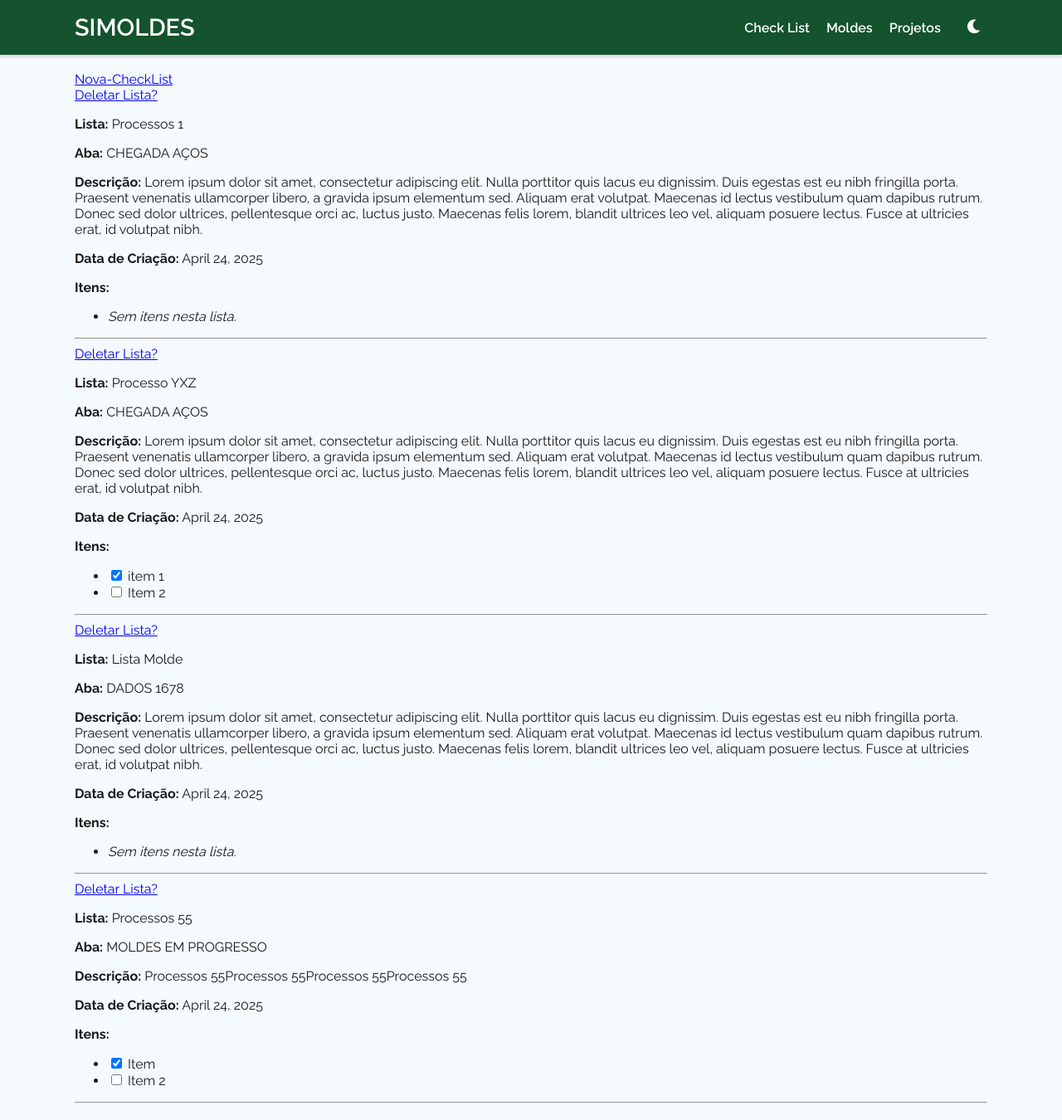
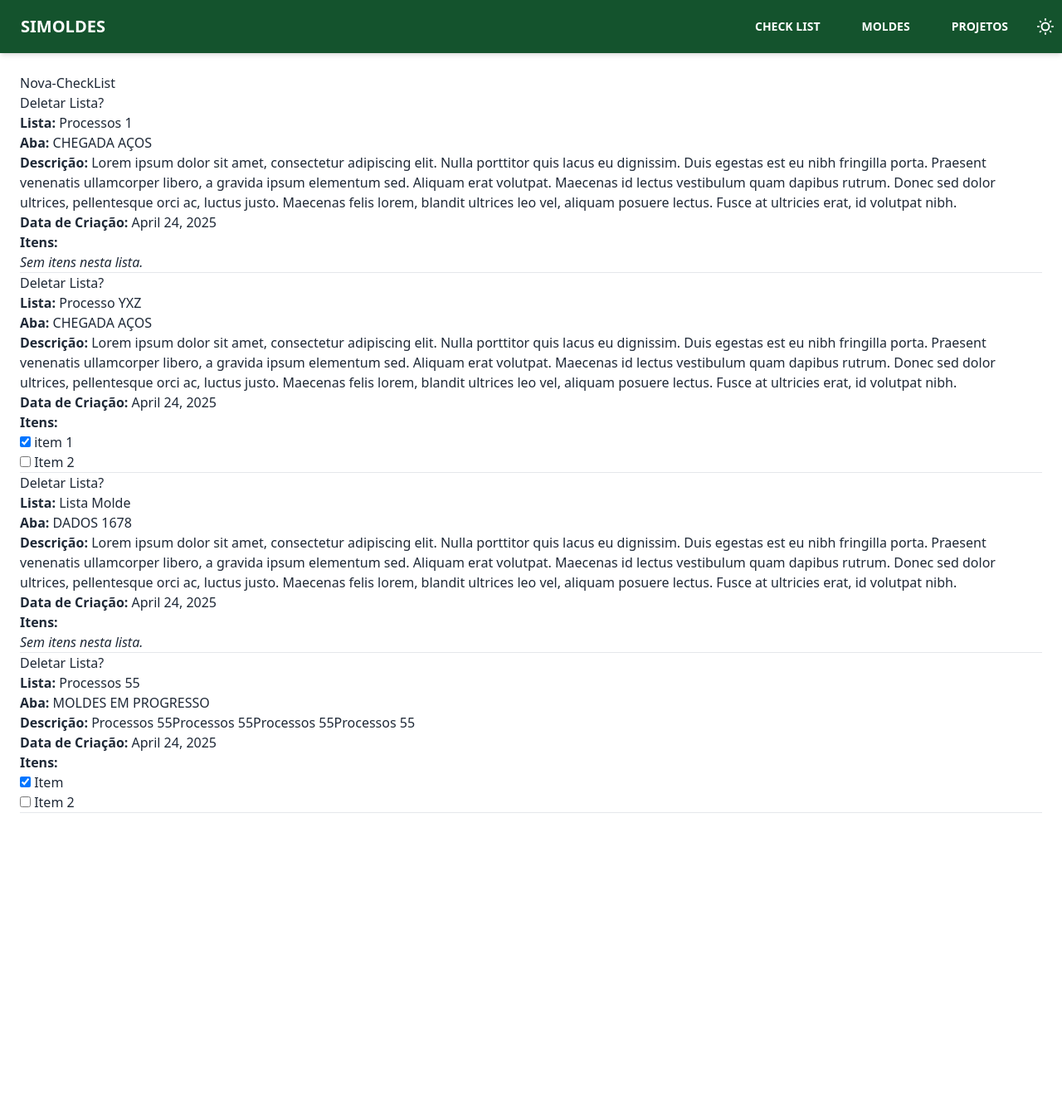
Before and after one commit to empyzz/Excel-InterfaceAPP, a Django app: page /Checklist/ in a window 1280 px wide. Shown: the whole page at 83% size. After the commit the page ends 980 px from the top, so only its background shows below. Run offline with Django 5.2, Linux system fonts and the light colour scheme; data comes from the database, SQL or seed files in the repository; both versions use the stored data as it was after the commit; some libraries are stand-ins or nearby versions.

Commit message:
Tailwind

```diff
--- a/static/css/home.css
+++ b/static/css/home.css
@@ -1,251 +1,69 @@
-@import url('https://fonts.googleapis.com/css2?family=Raleway:wght@400;600;700&display=swap');
+:root {
 
-:root {
-  --bg-light: #f5faff;
-  --text-light: #1a1a1a;
-  --primary: #14532d;
-  --accent: #0f3e21;
-  --bg-dark: #1c1c1c;
-  --text-dark: #f1f1f1;
+  --color-bg-light: #f5faff;
+  --color-text-light: #1a1a1a;
+
+
+  --color-bg-dark: #1c1c1c;
+  --color-text-dark: #f1f1f1;
+
+
+  --color-primary: #14532d;
+  --color-accent: #0f3e21;
 }
 
-body {
-  font-family: 'Raleway', sans-serif;
-  margin: 0;
-  background-color: var(--bg-light);
-  color: var(--text-light);
-  transition: background-color 0.3s, color 0.3s;
+.bg-light {
+  background-color: var(--color-bg-light);
 }
 
-.dark-mode {
-  background-color: var(--bg-dark);
-  color: var(--text-dark);
+
+.text-light {
+  color: var(--color-text-light);
 }
 
-/* Header/Navbar */
-.main-header {
-  background-color: var(--primary);
-  color: white;
-  padding: 1rem;
-  box-shadow: 0 2px 4px rgba(0,0,0,0.2);
+
+.bg-dark {
+  background-color: var(--color-bg-dark);
 }
 
-.navbar-container {
-  max-width: 1100px;
-  margin: 0 auto;
-  display: flex;
-  align-items: center;
-  justify-content: center;
+
+.text-dark {
+  color: var(--color-text-dark);
 }
 
-.logo {
-  flex: 1;
-  font-size: 1.8rem;
-  font-weight: 700;
-  order: 0;
+.bg-primaryy {
+  background-color: var(--color-primary);
 }
 
-.navbar {
-  display: flex;
-  justify-content: center;
-  align-items: center;
-  gap: 20px;
-  order: 1;
-  padding-right: 25px;
+.bg-accent {
+  background-color: var(--color-accent);
 }
 
-.nav-link {
-  color: white;
-  text-decoration: none;
-  font-weight: 600;
-  position: relative;
-  transition: color 0.3s;
+.bg-bg-light {
+  background-color: var(--color-bg-light);
 }
 
-.nav-link::after {
-  content: '';
-  display: block;
-  width: 0;
-  height: 2px;
-  background: white;
-  transition: width 0.3s;
-  position: absolute;
-  bottom: -4px;
-  left: 0;
+.text-text-light {
+  color: var(--color-text-light);
 }
 
-.nav-link:hover::after {
-  width: 100%;
+.bg-bg-dark {
+  background-color: var(--color-bg-dark);
 }
 
-.nav-link:hover {
-  color: #ddd;
+.text-text-dark {
+  color: var(--color-text-dark);
 }
 
-.btn-darkmode {
-  background: none;
-  border: none;
-  color: white;
-  font-size: 1.2rem;
-  cursor: pointer;
-  order: 2;
+
+.border-primary {
+  border-color: var(--color-primary);
 }
 
-.btn-darkmode:hover {
-  color: #ddd;
+.text-primary {
+  color: var(--color-primary);
 }
 
-.form-control{
-  color: var(--text-light);
+.hover\:bg-accent:hover {
+  background-color: var(--color-accent);
 }
-
-.dark-mode .form-control{
-  color: var(--text-dark);
-}
-
-.upload-wrapper {
-  display: flex;
-  justify-content: center;
-  align-items: center;
-  width: 100%;
-  padding: 10px 0;
-  text-align: center;
-}
-
-.upload-form {
-  display: flex;
-  align-items: center;
-  width: 75%;
-  gap: 20px;
-  flex-wrap: wrap; /* Responsivo para telas menores */
-}
-
-.upload-label {
-  font-weight: bold;
-  margin-bottom: 5px;
-  min-width: 120px;
-}
-
-.upload-field {
-  margin: 10px 0;
-  flex: 1;
-}
-
-.upload-btn {
-  margin-left: auto;
-  white-space: nowrap;
-}
-
-/* Main Content */
-.main-content {
-  max-width: 1100px;
-  margin: 20px auto;
-  padding: 0 20px;
-}
-
-/* Table */
-table {
-  width: 100%;
-  border-collapse: collapse;
-  margin-top: 20px;
-  background-color: white;
-  border-radius: 8px;
-  overflow: hidden;
-}
-
-th, td {
-  border: 1px solid #ccc;
-  padding: 10px;
-  text-align: center;
-}
-
-tbody tr:nth-child(even) {
-  background-color: rgb(203, 255, 202);
-}
-
-.dark-mode table {
-  background-color: #2a2a2a;
-  color: var(--text-dark);
-}
-
-.dark-mode th,
-.dark-mode td {
-  border: 1px solid #444;
-  color: var(--text-dark);
-}
-
-.dark-mode tbody tr:nth-child(even) {
-  background-color: rgb(35, 71, 34);
-}
-
-tr:hover {
-  background-color: rgb(205, 205, 205) !important;
-}
-
-.dark-mode tr:hover {
-  background-color: rgb(80, 80, 80);
-}
-
-/* Search Filter */
-.search-filter {
-  display: flex;
-  justify-content: center;
-  align-items: center;
-  gap: 10px;
-  margin-top: 20px;
-}
-
-.btn-submit {
-  background-color: var(--primary);
-  color: white;
-  border: none;
-  padding: 5px 10px;
-  font-size: 0.8rem;
-  font-weight: 600;
-  border-radius: 8px;
-  cursor: pointer;
-  transition: background-color 0.3s, transform 0.2s, box-shadow 0.2s;
-  display: inline-flex;
-  align-items: center;
-  gap: 8px;
-  box-shadow: 0 4px 10px rgba(0, 0, 0, 0.1);
-}
-
-.btn-submit:hover {
-  background-color: var(--accent);
-  transform: translateY(-2px);
-  box-shadow: 0 6px 12px rgba(0, 0, 0, 0.15);
-}
-
-.btn-submit:active {
-  transform: scale(0.98);
-}
-
-.dark-mode .btn-submit {
-  background-color: var(--primary);
-  color: var(--text-dark);
-}
-
-.dark-mode .btn-submit:hover {
-  background-color: #1d5937;
-}
-
-input[type="text"], select {
-  padding: 8px;
-  width: 250px;
-  border: 1px solid #ccc;
-  border-radius: 5px;
-}
-
-.limpa{
-  position: absolute;
-  right: 8px;
-  top: 50%;
-  transform: translateY(-50%);
-  color: var(--text-light);
-  text-decoration: none;
-}
-
-.dark-mode .limpa{
-  color: var(--text-dark);
-}
--- a/templates/home.html
+++ b/templates/home.html
@@ -1,39 +1,73 @@
 {% load static %}
 <!DOCTYPE html>
-<html lang="pt-br">
+<html lang="pt-br" data-theme="light">
   <head>
     <meta charset="UTF-8" />
     <meta name="viewport" content="width=device-width, initial-scale=1.0" />
     <title>Home - Planilha Principal</title>
+
     <link rel="stylesheet" href="https://cdnjs.cloudflare.com/ajax/libs/font-awesome/6.0.0/css/all.min.css"/>
     <link rel="stylesheet" href="{% static 'css/home.css' %}">
-
+    <link href="https://cdn.jsdelivr.net/npm/daisyui@3.9.0/dist/full.css" rel="stylesheet" type="text/css" />
+    <script src="https://cdn.tailwindcss.com"></script>
   </head>
 
-  <body>
-    <header class="main-header">
-      <div class="navbar-container">
-        <div class="logo"><a href="/" class="nav-link">SIMOLDES</a></div>
-        <nav class="navbar">
-          <a href="/Checklist" class="nav-link">Check List</a>
-          <a href="/moldes" class="nav-link">Moldes</a>
-          <a href="/projetos" class="nav-link">Projetos</a>
-        </nav>
-        <button class="btn-darkmode" onclick="toggleDarkMode()">
-          <i class="fas fa-moon"></i>
-        </button>
+  <body class="transition-colors duration-300">
+
+    <!-- Navbar -->
+    <header class="shadow-md text-white bg-primaryy">
+      <div class="navbar max-w-screen-xl mx-auto">
+        <div class="flex-1">
+          <a href="/" class="btn btn-ghost normal-case text-xl text-white hover:text-gray-300">SIMOLDES</a>
+        </div>
+        <div class="flex-none gap-4">
+          <a href="/Checklist" class="btn btn-ghost text-white hover:text-gray-300">Check List</a>
+          <a href="/moldes" class="btn btn-ghost text-white hover:text-gray-300">Moldes</a>
+          <a href="/projetos" class="btn btn-ghost text-white hover:text-gray-300">Projetos</a>
+
+          <label class="swap swap-rotate">
+            <input type="checkbox" class="theme-controller" id="theme-switcher" value="dim" />
+
+            <svg
+              class="swap-off h-6 w-6 fill-current"
+              xmlns="http://www.w3.org/2000/svg"
+              viewBox="0 0 24 24">
+              <path
+                d="M5.64,17l-.71.71a1,1,0,0,0,0,1.41,1,1,0,0,0,1.41,0l.71-.71A1,1,0,0,0,5.64,17ZM5,12a1,1,0,0,0-1-1H3a1,1,0,0,0,0,2H4A1,1,0,0,0,5,12Zm7-7a1,1,0,0,0,1-1V3a1,1,0,0,0-2,0V4A1,1,0,0,0,12,5ZM5.64,7.05a1,1,0,0,0,.7.29,1,1,0,0,0,.71-.29,1,1,0,0,0,0-1.41l-.71-.71A1,1,0,0,0,4.93,6.34Zm12,.29a1,1,0,0,0,.7-.29l.71-.71a1,1,0,1,0-1.41-1.41L17,5.64a1,1,0,0,0,0,1.41A1,1,0,0,0,17.66,7.34ZM21,11H20a1,1,0,0,0,0,2h1a1,1,0,0,0,0-2Zm-9,8a1,1,0,0,0-1,1v1a1,1,0,0,0,2,0V20A1,1,0,0,0,12,19ZM18.36,17A1,1,0,0,0,17,18.36l.71.71a1,1,0,0,0,1.41,0,1,1,0,0,0,0-1.41ZM12,6.5A5.5,5.5,0,1,0,17.5,12,5.51,5.51,0,0,0,12,6.5Zm0,9A3.5,3.5,0,1,1,15.5,12,3.5,3.5,0,0,1,12,15.5Z" />
+            </svg>
+
+            <svg
+              class="swap-on h-6 w-6 fill-current"
+              xmlns="http://www.w3.org/2000/svg"
+              viewBox="0 0 24 24">
+              <path
+                d="M21.64,13a1,1,0,0,0-1.05-.14,8.05,8.05,0,0,1-3.37.73A8.15,8.15,0,0,1,9.08,5.49a8.59,8.59,0,0,1,.25-2A1,1,0,0,0,8,2.36,10.14,10.14,0,1,0,22,14.05,1,1,0,0,0,21.64,13Zm-9.5,6.69A8.14,8.14,0,0,1,7.08,5.22v.27A10.15,10.15,0,0,0,17.22,15.63a9.79,9.79,0,0,0,2.1-.22A8.11,8.11,0,0,1,12.14,19.73Z" />
+            </svg>
+          </label>
+
+        </div>
       </div>
     </header>
 
-    <main class="main-content">
+    <main class="max-w-screen-xl mx-auto p-6">
       {% block content %}
       {% endblock %}
     </main>
 
     <script>
-      function toggleDarkMode() {
-        document.body.classList.toggle("dark-mode");
-      }
+
+    const themeSwitcher = document.getElementById('theme-switcher');
+
+    const savedTheme = localStorage.getItem('theme') || 'light';
+    document.documentElement.setAttribute('data-theme', savedTheme);
+    themeSwitcher.checked = savedTheme === 'forest';
+
+    themeSwitcher.addEventListener('change', (event) => {
+      const newTheme = event.target.checked ? 'forest' : 'emerald';
+      document.documentElement.setAttribute('data-theme', newTheme);
+      localStorage.setItem('theme', newTheme);
+    });
+
     </script>
   </body>
-  </html>
+</html>
```
Also changed, not shown: ExcelInterfaceAPP/templates/ExcelInterface/table.html (+35 -33 lines), db.sqlite3, 1 other file.
